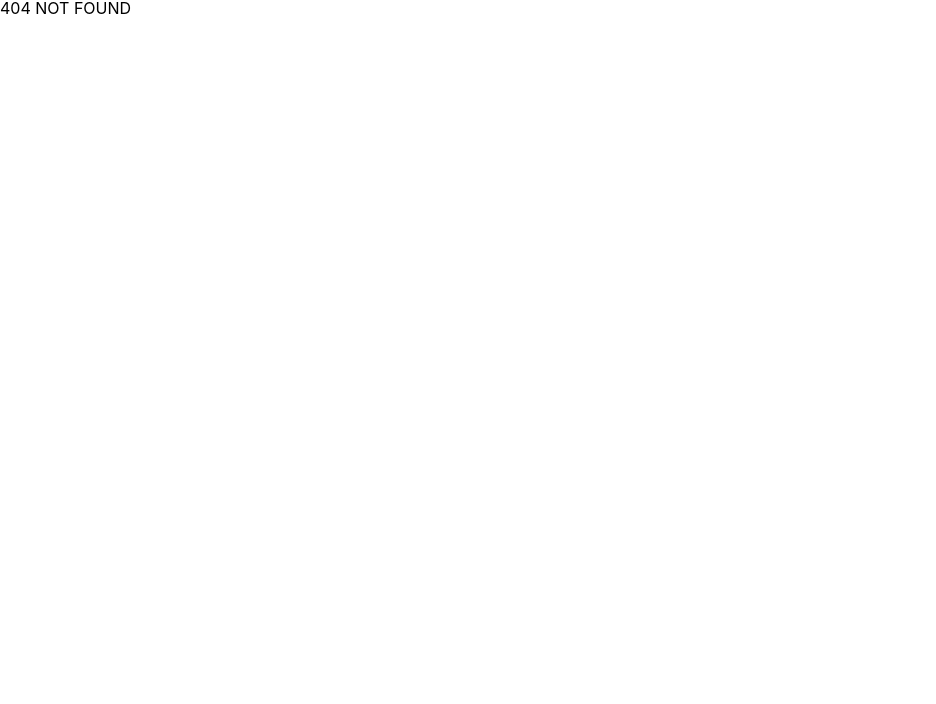
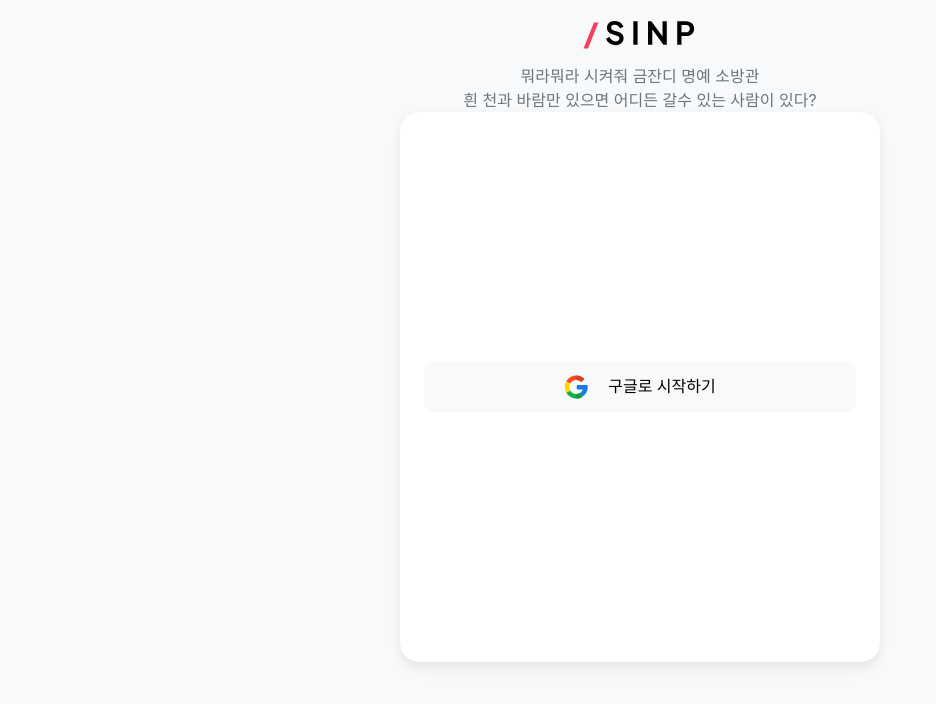
Before and after one commit to setkies/Something-Hilarious-Frontend, a React (Create React App) app: page /signup in a window 1280 px wide. Before the commit this address had no page. Shown: the top 704 px of the page, without its empty margins (0-936 px from the left). Built offline with nearby package versions, Linux system fonts and the light colour scheme.

Commit message:
ADD :: 로그인 페이지 퍼블리싱

```diff
--- a/src/App.tsx
+++ b/src/App.tsx
@@ -1,12 +1,14 @@
 import React from 'react';
 import { BrowserRouter, Route, Routes } from 'react-router-dom';
 import Landing from './pages/Landing';
+import SignUp from 'pages/SignUp';
 
 const App = () => {
   return (
     <BrowserRouter>
       <Routes>
         <Route path='/' element={<Landing />} />
+        <Route path='/signup' element={<SignUp />} />
         <Route path='*' element={<>404 NOT FOUND</>} />
       </Routes>
     </BrowserRouter>
--- /dev/null
+++ b/src/assets/svgs/Google.tsx
@@ -0,0 +1,45 @@
+import React from 'react';
+
+interface SVGAttributeProps extends React.SVGAttributes<HTMLOrSVGElement> {
+  width?: number;
+  height?: number;
+}
+
+const GoogleLogo = ({ width = 24, height = 24 }: SVGAttributeProps) => {
+  return (
+    <svg
+      width={width}
+      height={height}
+      viewBox='0 0 25 24'
+      fill='none'
+      xmlns='http://www.w3.org/2000/svg'
+    >
+      <path
+        d='M23.8769 9.91355L14.0875 9.91309C13.6552 9.91309 13.3048 10.2634 13.3048 10.6957V13.823C13.3048 14.2552 13.6552 14.6056 14.0874 14.6056H19.6002C18.9966 16.1722 17.8699 17.4842 16.4324 18.3178L18.7831 22.387C22.5538 20.2062 24.7831 16.3799 24.7831 12.0965C24.7831 11.4866 24.7381 11.0506 24.6482 10.5597C24.5799 10.1867 24.2561 9.91355 23.8769 9.91355Z'
+        fill='#167EE6'
+      />
+      <path
+        d='M12.7816 19.3044C10.0837 19.3044 7.72851 17.8304 6.46358 15.6492L2.39453 17.9945C4.46524 21.5834 8.34436 24.0001 12.7816 24.0001C14.9583 24.0001 17.0122 23.414 18.7816 22.3927V22.3871L16.4309 18.3179C15.3557 18.9415 14.1115 19.3044 12.7816 19.3044Z'
+        fill='#12B347'
+      />
+      <path
+        d='M18.7832 22.3924V22.3868L16.4326 18.3176C15.3574 18.9412 14.1132 19.3042 12.7832 19.3042V23.9999C14.9599 23.9999 17.014 23.4138 18.7832 22.3924Z'
+        fill='#0F993E'
+      />
+      <path
+        d='M5.47888 12C5.47888 10.6702 5.84179 9.42613 6.46528 8.35096L2.39623 6.00562C1.36924 7.76938 0.783203 9.81773 0.783203 12C0.783203 14.1824 1.36924 16.2307 2.39623 17.9945L6.46528 15.6491C5.84179 14.5739 5.47888 13.3298 5.47888 12Z'
+        fill='#FFD500'
+      />
+      <path
+        d='M12.7816 4.69566C14.5408 4.69566 16.1568 5.32078 17.419 6.36061C17.7304 6.61711 18.183 6.59859 18.4682 6.31336L20.684 4.09758C21.0077 3.77395 20.9846 3.24422 20.6389 2.94431C18.5241 1.10967 15.7725 0 12.7816 0C8.34436 0 4.46524 2.41673 2.39453 6.00558L6.46358 8.35092C7.72851 6.16969 10.0837 4.69566 12.7816 4.69566Z'
+        fill='#FF4B26'
+      />
+      <path
+        d='M17.4207 6.36061C17.7321 6.61711 18.1847 6.5986 18.4699 6.31336L20.6857 4.09758C21.0092 3.77395 20.9862 3.24422 20.6405 2.94431C18.5257 1.10963 15.7742 0 12.7832 0V4.69566C14.5424 4.69566 16.1585 5.32078 17.4207 6.36061Z'
+        fill='#D93F21'
+      />
+    </svg>
+  );
+};
+
+export default GoogleLogo;
--- a/src/pages/Landing/index.tsx
+++ b/src/pages/Landing/index.tsx
@@ -24,7 +24,7 @@ const Landing = () => {
           >
             프로젝트 등록하러 가기
           </S.Button>
-          <S.Button to='login'>SINP 가입하기</S.Button>
+          <S.Button to='signup'>SINP 가입하기</S.Button>
         </S.Buttons>
       </S.Contents>
     </S.Container>
--- /dev/null
+++ b/src/pages/SignUp/index.tsx
@@ -0,0 +1,26 @@
+import Logo from 'assets/svgs/Logo';
+import * as S from './style';
+import GoogleLogo from 'assets/svgs/Google';
+import { Link } from 'react-router-dom';
+
+const SignUp = () => {
+  return (
+    <S.Container>
+      <Link to='/'>
+        <Logo height={62} />
+      </Link>
+      <S.Caption>뭐라뭐라 시켜줘 금잔디 명예 소방관</S.Caption>
+      <S.Caption>흰 천과 바람만 있으면 어디든 갈수 있는 사람이 있다?</S.Caption>
+      <S.Box>
+        <S.Google>
+          <S.Wraaper>
+            <GoogleLogo />
+            구글로 시작하기
+          </S.Wraaper>
+        </S.Google>
+      </S.Box>
+    </S.Container>
+  );
+};
+
+export default SignUp;
--- /dev/null
+++ b/src/pages/SignUp/style.ts
@@ -0,0 +1,52 @@
+import styled from 'styled-components';
+import { font } from 'styles/font';
+import theme from 'styles/theme';
+
+export const Container = styled.div`
+  width: 100vw;
+  height: 100vh;
+  display: flex;
+  align-items: center;
+  flex-direction: column;
+  box-sizing: border-box;
+  background: ${theme.grey[100]};
+`;
+
+export const Caption = styled.p`
+  color: ${theme.grey[600]};
+  ${font.$p1}
+`;
+
+export const Box = styled.div`
+  width: 480px;
+  height: 500px;
+  border-radius: 20px;
+  box-shadow:
+    0px 10px 15px 0px rgba(0, 0, 0, 0.03),
+    0px 3px 11px 0px rgba(0, 0, 0, 0.06);
+  display: flex;
+  align-items: center;
+  justify-content: center;
+  gap: 24px;
+  padding: 25px 0;
+  background-color: ${theme.white};
+`;
+
+export const Wraaper = styled.div`
+  display: flex;
+  gap: 20px;
+  ${font.$Button2}
+  font-size: 16px;
+  align-items: center;
+`;
+
+export const Google = styled.div`
+  cursor: pointer;
+  width: 90%;
+  height: 10%;
+  border-radius: 9px;
+  background-color: ${theme.grey[100]};
+  display: flex;
+  align-items: center;
+  justify-content: center;
+`;
```
Also changed, not shown: src/pages/Landing/style.ts (renamed from src/pages/Landing/style.tsx), 1 other file (tests, documents, lock files or other folders).
